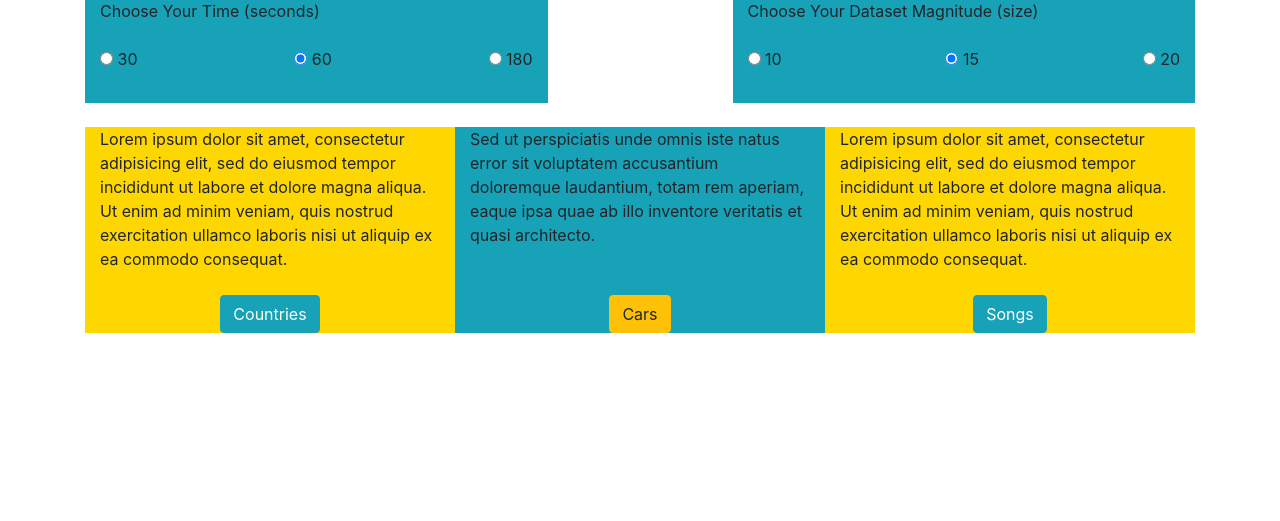
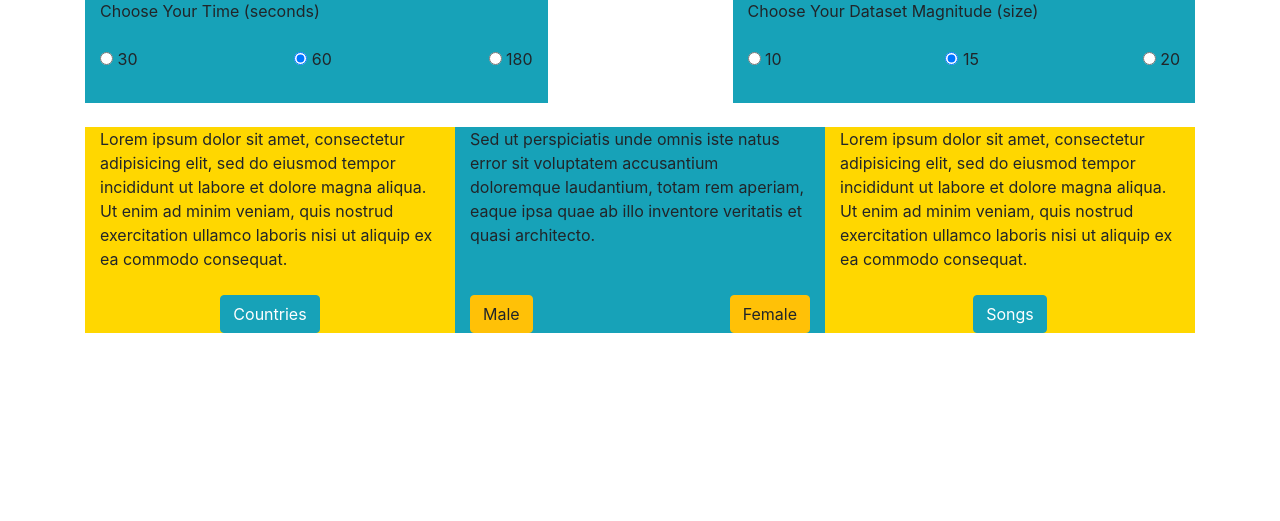
Before and after one commit to khinshankhan/Sector-Data_Visualization, a Flask app: page / in a window 1280 px wide. Shown: the part 235-756 px from the top of the page. Run offline with Flask 2, Linux system fonts and the light colour scheme; some libraries are stand-ins or nearby versions.

```diff
--- a/app.py
+++ b/app.py
@@ -39,14 +39,20 @@ def quiz(val):
     if(value == '1'):
         dsn = "the world's top %d most populous countries"%(dss)
         cn = "Percentage of Population of the %d Most Populous Countries"%(dss)
+        dsf = 'WorldPopulation.csv'
     elif(value == '2'):
-        dsn = "the Europe's top %d most popular car models"%(dss)
-        cn = "Percentage of Popularity of Europe's %d most Popular Car Models"%(dss)
+        dsn = "the world's top %d most popular male baby names of 2008"%(dss)
+        cn = "Percentage of Popularity of World's %d Male Baby names"%(dss)
+        dsf = 'top_male_baby_names2008.csv'
     elif(value == '3'):
-        dsn = "the world's top %d most popular songs"%(dss)
-        cn = "Percentage of Population of the %d Most Populous Countries"%(dss)
+        dsn = "the world's top %d most popular female baby names of 2008"%(dss)
+        cn = "Percentage of Popularity of World's %d Female Baby names"%(dss)
+        dsf = 'top_female_baby_names2008.csv'
+    elif(value == '4'):
+        dsn = "the world's top %d most danceable songs of 2017"%(dss)
+        cn = "Percentage of Danceability of World's %d Songs (2017)"%(dss)
+        dsf = 'top_music2017.csv'
 
-    dsf = 'WorldPopulation.csv'
     return render_template('quiz.html', dataset_name=dsn, dataset_size=dss, data_file=dsf, chart_name=cn, time=int(time))
 
 @app.route('/visualization')
--- a/templates/home.html
+++ b/templates/home.html
@@ -78,9 +78,8 @@ Home
       <br>
       <br>
       <br>
-      <center>
-        <button type="button" class="btn btn-warning" value="2">Cars</button>
-      </center>
+        <button type="button" class="btn btn-warning" value="2" style="float: left;">Male</button>
+	<button type="button" class="btn btn-warning" value="3" style="float: right;">Female</button>
     </div>
     <div class="col-sm-4" style="background-color:#FFD700;">
       Lorem ipsum dolor sit amet, consectetur adipisicing elit, sed do eiusmod tempor incididunt ut labore et dolore magna aliqua.<br>
@@ -88,7 +87,7 @@ Home
       <br>
       <br>
       <center>
-        <button type="button" class="btn btn-info" value="3">Songs</button>
+        <button type="button" class="btn btn-info" value="4">Songs</button>
       </center>
     </div>
   </div>
```
